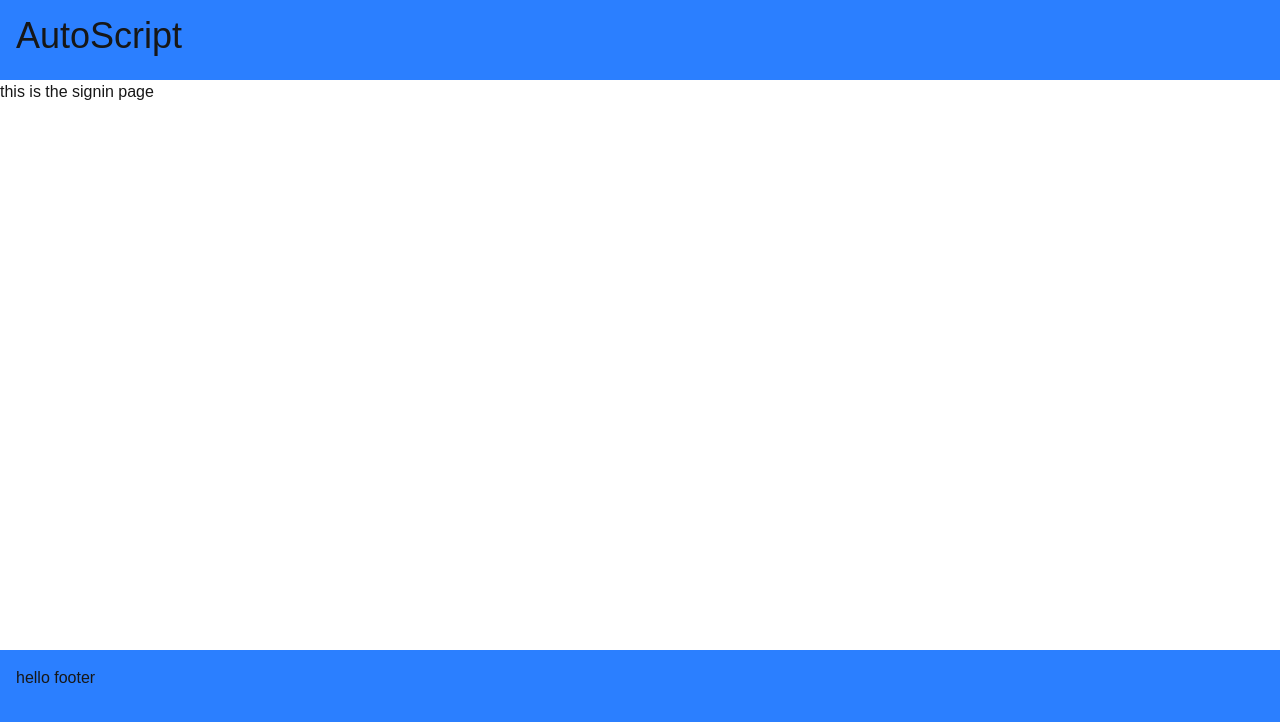
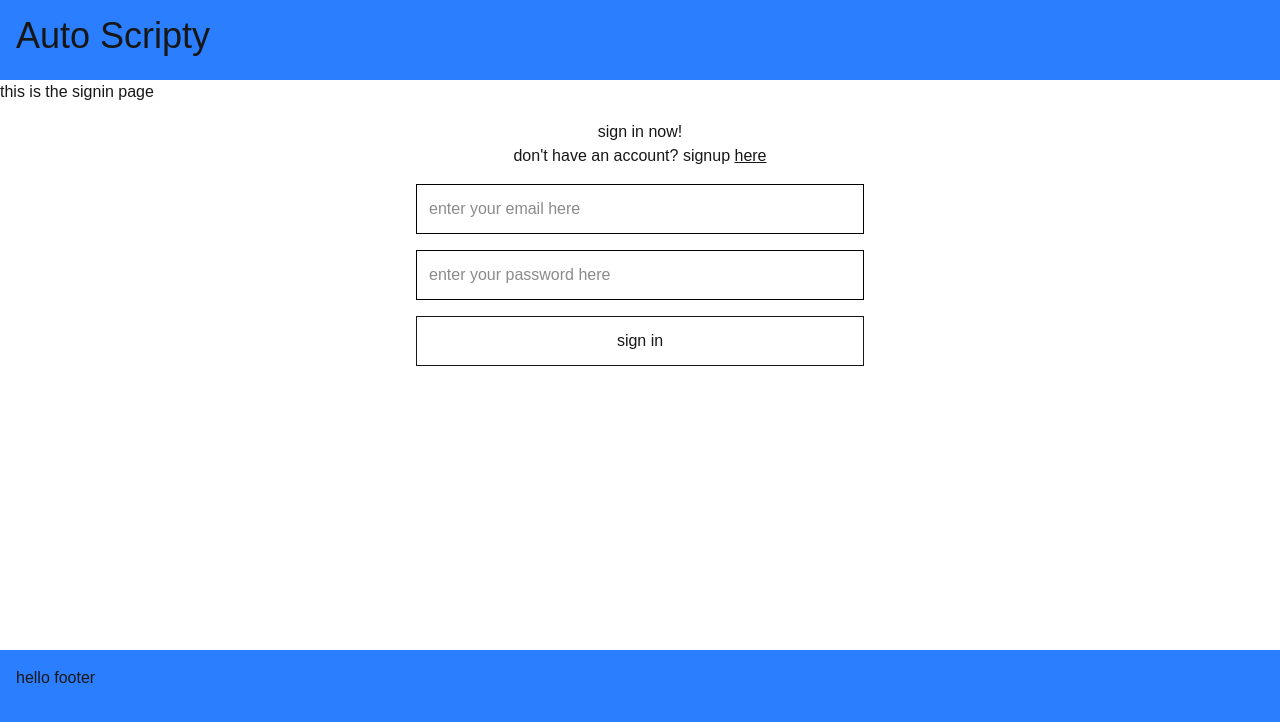
Before and after one commit to jomeerkatz/auto-scripty, a Next.js app: page /signin in a window 1280 px wide. Shown: the top 722 px of the page. Built offline with nearby package versions, Linux system fonts and the light colour scheme; no server answers.

Commit message:
Enhance user interface and authentication flow: update link styles on home page, add SignInForm component to signin page, implement sign out functionality in studio page, and modify header to include navigation. Improve error handling and user feedback in SignInForm.

```diff
--- a/src/app/page.tsx
+++ b/src/app/page.tsx
@@ -11,8 +11,8 @@ export default function Home() {
       <div className="flex-1 flex items-center justify-center">
         <Link
           href="/studio"
-          className="px-6 py-3 bg-white text-black rounded-lg font-semibold
-                     hover:bg-gray-200 transition-colors cursor-pointer"
+          className="px-6 py-3 bg-gray-200 text-black rounded-lg font-semibold
+                     hover:bg-gray-400 transition-colors cursor-pointer"
         >
           Go to Studio
         </Link>
--- a/src/app/signin/page.tsx
+++ b/src/app/signin/page.tsx
@@ -1,7 +1,10 @@
+import SignInForm from "@/components/SignInForm";
+
 export default function Signin({ children }: { children: React.ReactNode }) {
   return (
     <div>
       <p>this is the signin page</p>
+      <SignInForm />
     </div>
   );
 }
--- a/src/app/studio/page.tsx
+++ b/src/app/studio/page.tsx
@@ -1,7 +1,9 @@
 "use client";
 import ScriptTextArea from "@/components/ScriptTextArea";
 import { UserAuth } from "@/context/AuthContext";
+import { useRouter } from "next/navigation";
 export default function Studio() {
+  const router = useRouter();
   const auth = UserAuth();
   if (!auth) {
     return (
@@ -12,11 +14,34 @@ export default function Studio() {
   }
 
   const { session, signOutUser } = auth;
-  console.log({ session });
+
+  console.log("current session:", { session });
+
+  const handleSignOut = async () => {
+    try {
+      const result = await signOutUser();
+      if (result.success) {
+        router.push("/signup");
+      } else {
+        alert("sign out failed");
+        console.error("sign out failed:", result.error);
+      }
+    } catch (error) {
+      const message = error instanceof Error ? error.message : String(error);
+      alert(`sign out failed: ${message}`);
+      console.error("sign out failed:", error);
+    }
+  };
+
   return (
     <div>
       <div className="bg-red-500">
-        <p>sign out</p>
+        <div className="flex justify-end p-4" onClick={handleSignOut}>
+          <p className="underline cursor-pointer border-1 p-2">sign out</p>
+        </div>
+        <div>
+          <p className="bg-white">welcome back, {session?.user?.email}</p>
+        </div>
         <ScriptTextArea></ScriptTextArea>
       </div>
     </div>
--- a/src/components/Header.tsx
+++ b/src/components/Header.tsx
@@ -1,3 +1,4 @@
+import Link from "next/link";
 import clsx from "clsx";
 interface HeaderProps {
   className?: string;
@@ -6,7 +7,9 @@ interface HeaderProps {
 const Header = ({ className }: HeaderProps) => {
   return (
     <div className={clsx("w-full p-4 bg-blue-500 min-h-[80px]", className)}>
-      <p className="text-4xl">AutoScript</p>
+      <Link href="/">
+        <p className="text-4xl">Auto Scripty</p>
+      </Link>
     </div>
   );
 };
--- a/src/components/SignInForm.tsx
+++ b/src/components/SignInForm.tsx
@@ -1,9 +1,115 @@
-const SignUpForm = () => {
+"use client";
+import Link from "next/link";
+import { useState } from "react";
+import { supabase } from "@/utils/supabase/client";
+import { UserAuth } from "@/context/AuthContext";
+import { useRouter } from "next/navigation";
+
+const SignInForm = () => {
+  const [email, setEmail] = useState("");
+  const [password, setPassword] = useState("");
+  const [error, setError] = useState("");
+  const [loading, setLoading] = useState(false);
+  const router = useRouter();
+
+  const auth = UserAuth();
+
+  if (!auth) {
+    return (
+      <div className="p-4 flex flex-col items-center text-red-700 bg-red-50 border border-red-200">
+        Setup error: Auth context not found. Please refresh and try again.
+      </div>
+    );
+  }
+
+  const { session, signUpNewUser, signInUser, signOutUser, setSession } = auth;
+  // todo: check before production
+  console.log({
+    isAuthed: !!session,
+    user: session?.user,
+    accessTokenPreview: session?.access_token?.slice(0, 12),
+    expiresAt: session?.expires_at,
+  });
+
+  console.log("current email:", email);
+  console.log("current password:", password);
+
+  const handleSignIn = async (event: React.FormEvent<HTMLFormElement>) => {
+    event.preventDefault();
+    setLoading(true);
+    setError("");
+    console.log("in handleSignIn");
+    try {
+      // sign in user
+      const result = await signInUser({ email, password });
+      // check it sign in was successful
+      if (result.success) {
+        router.push("/studio"); // if successful, redirect to studio
+      } else {
+        const errorMessage =
+          result.error || "Sign in failed: An unknown error occurred.";
+        setError(errorMessage);
+      }
+    } catch (error) {
+      const message = error instanceof Error ? error.message : String(error);
+      setError(`Sign in failed: ${message}`);
+      console.error("SignInForm.handleSignIn: unexpected error:", error);
+    } finally {
+      setLoading(false);
+    }
+  };
+
   return (
-    <div>
-      <h1>Signin</h1>
+    <div className="p-4 flex flex-col items-center">
+      <p>sign in now!</p>
+      <p>
+        don't have an account? signup{" "}
+        <Link href="/signup" className="underline">
+          here
+        </Link>
+      </p>
+      {error && (
+        <div className="mt-3 max-w-md w-full text-red-700 bg-red-50 border border-red-200 p-3">
+          {error}
+        </div>
+      )}
+      <form onSubmit={(event) => handleSignIn(event)}>
+        <div className="flex flex-col gap-4 mt-4">
+          <input
+            type="email"
+            name=""
+            placeholder="enter your email here"
+            required
+            className="border border-black min-w-md p-3"
+            onChange={(event) => {
+              setEmail(event.target.value);
+              if (error) setError("");
+            }}
+            disabled={loading}
+          />
+          <input
+            type="password"
+            name="password"
+            placeholder="enter your password here"
+            className="border border-black min-w-md p-3"
+            required
+            onChange={(event) => {
+              setPassword(event.target.value);
+              if (error) setError("");
+            }}
+            disabled={loading}
+          />
+          <button
+            className="border max-w-md hover:cursor-pointer hover:bg-white hover:text-black p-3"
+            type="submit"
+            disabled={loading}
+          >
+            {loading ? "signing in, this may take a moment..." : "sign in"}
+          </button>
+        </div>
+      </form>
     </div>
   );
 };
 
-export default SignUpForm;
+export default SignInForm;
--- /dev/null
+++ b/src/middleware.ts
@@ -0,0 +1,90 @@
+import { createServerClient } from "@supabase/ssr";
+import { NextResponse, type NextRequest } from "next/server";
+
+// List of all protected routes (add more as needed)
+const PROTECTED_ROUTES = [
+  "/studio",
+  // Add more protected routes here later:
+  // "/dashboard",
+  // "/settings",
+  // "/admin",
+];
+
+export async function middleware(request: NextRequest) {
+  let response = NextResponse.next({
+    request: {
+      headers: request.headers,
+    },
+  });
+
+  // Create Supabase client for middleware
+  const supabase = createServerClient(
+    process.env.NEXT_PUBLIC_SUPABASE_URL!,
+    process.env.NEXT_PUBLIC_SUPABASE_PUBLISHABLE_KEY!,
+    // configuration object for the supabase server client
+    {
+      cookies: {
+        getAll() {
+          return request.cookies.getAll();
+        },
+        setAll(cookiesToSet) {
+          cookiesToSet.forEach(({ name, value, options }) =>
+            request.cookies.set(name, value)
+          );
+          response = NextResponse.next({
+            request: {
+              headers: request.headers,
+            },
+          });
+          cookiesToSet.forEach(({ name, value, options }) =>
+            response.cookies.set(name, value, options)
+          );
+        },
+      },
+    }
+  );
+
+  // const {
+  //   data: { session },  // ← Hole "data", dann hole "session" aus data
+  // } = await supabase.auth.getSession();
+
+  // Get the current session
+  const sessionResponse = await supabase.auth.getSession();
+  // getSession: returns a response object with the session data like the user's email, id, etc.
+
+  const sessionData = sessionResponse.data?.session;
+  // sessionData: is the session data object with the user's email, id, etc.
+
+  // Get the pathname of the request for example: /studio, /signin, /signup, etc.
+  const pathname = request.nextUrl.pathname;
+
+  // Check if the route is protected
+  const isProtected = PROTECTED_ROUTES.some(
+    (
+      route // some: checks if ANY of the routes in the PROTECTED_ROUTES array start with the pathname
+    ) => pathname.startsWith(route)
+  );
+
+  // If no session and route is protected, redirect to home
+
+  console.log("in middleware.ts ❌❌❌ sessionData:", sessionData);
+  console.log("in middleware.ts ❌❌❌ isProtected:", isProtected);
+  if (!sessionData && isProtected) {
+    console.log("in middleware.ts ❌❌❌ redirecting to home");
+    const redirectUrl = new URL("/", request.url);
+    redirectUrl.searchParams.set("error", "unauthorized");
+    redirectUrl.searchParams.set(
+      "message",
+      "Please sign in to access this page"
+    );
+    return NextResponse.redirect(redirectUrl);
+  }
+
+  return response;
+}
+
+export const config = {
+  matcher: [
+    "/((?!_next/static|_next/image|favicon.ico|.*\\.(?:svg|png|jpg|jpeg|gif|webp)$).*)",
+  ],
+};
```
